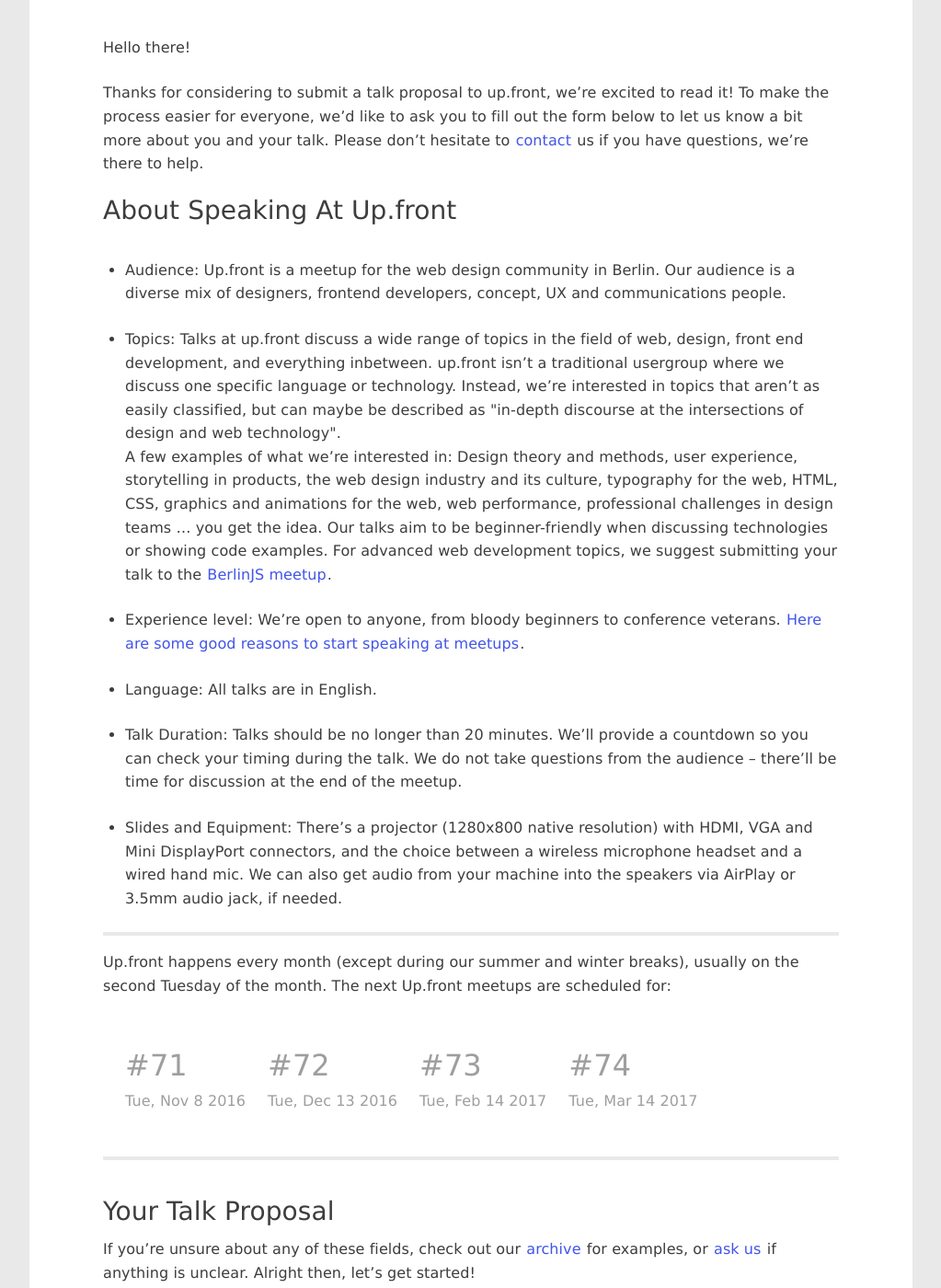
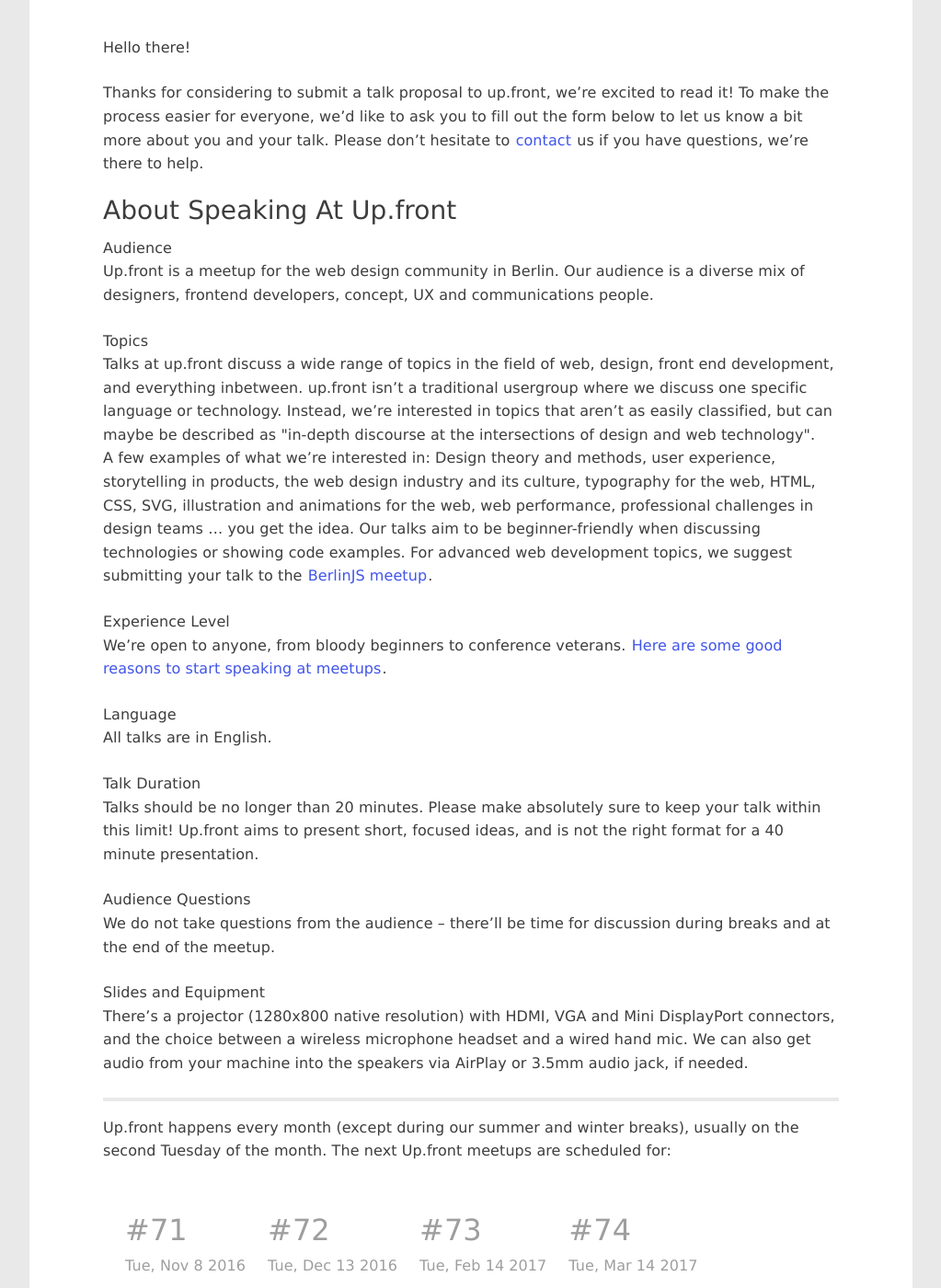
Before and after one commit to upfrontug/upfrontug.github.io, a Jekyll site: the page built from submit.html, in a window 1280 px wide and 1400 px high, scrolled down 494 px. Shown: the whole window at 92% size, without its empty margins (128-1151 px from the left). Built offline with Jekyll 4.4.1, drawn with Linux system fonts in a browser that asks for light colours; a script that is not in the unit is left out.

Commit message:
update submit page

```diff
--- a/submit.html
+++ b/submit.html
@@ -14,19 +14,33 @@
 </p>
 
 <h2>About Speaking At Up.front</h2>
-<ul>
-  <li><strong>Audience:</strong> Up.front is a meetup for the web design community in Berlin. Our audience is a diverse mix of designers, frontend developers, concept, UX and communications people.</li>
-  <li><strong>Topics:</strong>
+<h5>Audience</h5>
+<p>
+  Up.front is a meetup for the web design community in Berlin. Our audience is a diverse mix of designers, frontend developers, concept, UX and communications people.</p>
+<h5>Topics</h5>
+<p>
   Talks at up.front discuss a wide range of topics in the field of web, design, front end development, and everything inbetween. up.front isn’t a traditional usergroup where we discuss one specific language or technology. Instead, we’re interested in topics that aren’t as easily classified, but can maybe be described as "in-depth discourse at the intersections of design and web technology".
   <br>
-  A few examples of what we’re interested in: Design theory and methods, user experience, storytelling in products, the web design industry and its culture, typography for the web, HTML, CSS, graphics and animations for the web, web performance, professional challenges in design teams … you get the idea. Our talks aim to be beginner-friendly when discussing technologies or showing code examples. For advanced web development topics, we suggest submitting your talk to the <a href="http://berlinjs.org/">BerlinJS meetup</a>.
-  </li>
-  <li><strong>Experience level:</strong> We’re open to anyone, from bloody beginners to conference veterans. <a href="http://weareallaweso.me/">Here are some good reasons to start speaking at meetups</a>.</li>
-  <li><strong>Language:</strong> All talks are in English.</li>
-  <li><strong>Talk Duration:</strong> Talks should be no longer than 20 minutes. We’ll provide a countdown so you can check your timing during the talk. We do not take questions from the audience – there’ll be time for discussion at the end of the meetup.</li>
-  <li><strong>Slides and Equipment:</strong> There’s a projector (1280x800 native resolution) with HDMI, VGA and Mini DisplayPort connectors, and the choice between a wireless microphone headset and a wired hand mic. We can also get audio from your machine into the speakers via AirPlay or 3.5mm audio jack, if needed.
-  </li>
-</ul>
+  A few examples of what we’re interested in: Design theory and methods, user experience, storytelling in products, the web design industry and its culture, typography for the web, HTML, CSS, SVG, illustration and animations for the web, web performance, professional challenges in design teams … you get the idea. Our talks aim to be beginner-friendly when discussing technologies or showing code examples. For advanced web development topics, we suggest submitting your talk to the <a href="http://berlinjs.org/">BerlinJS meetup</a>.
+</p>
+<h5>Experience Level</h5>
+<p>We’re open to anyone, from bloody beginners to conference veterans. <a href="http://weareallaweso.me/">Here are some good reasons to start speaking at meetups</a>.</p>
+<h5>Language</h5>
+<p>
+  All talks are in English.
+</p>
+<h5>Talk Duration</h5>
+<p>
+  Talks should be no longer than 20 minutes. Please make absolutely sure to keep your talk within this limit! Up.front aims to present short, focused ideas, and is not the right format for a 40 minute presentation.
+</p>
+<h5>Audience Questions</h5>
+<p>
+  We do not take questions from the audience – there’ll be time for discussion during breaks and at the end of the meetup.
+</p>
+<h5>Slides and Equipment</h5>
+<p>
+  There’s a projector (1280x800 native resolution) with HDMI, VGA and Mini DisplayPort connectors, and the choice between a wireless microphone headset and a wired hand mic. We can also get audio from your machine into the speakers via AirPlay or 3.5mm audio jack, if needed.
+</p>
 
 <hr>
 
```
